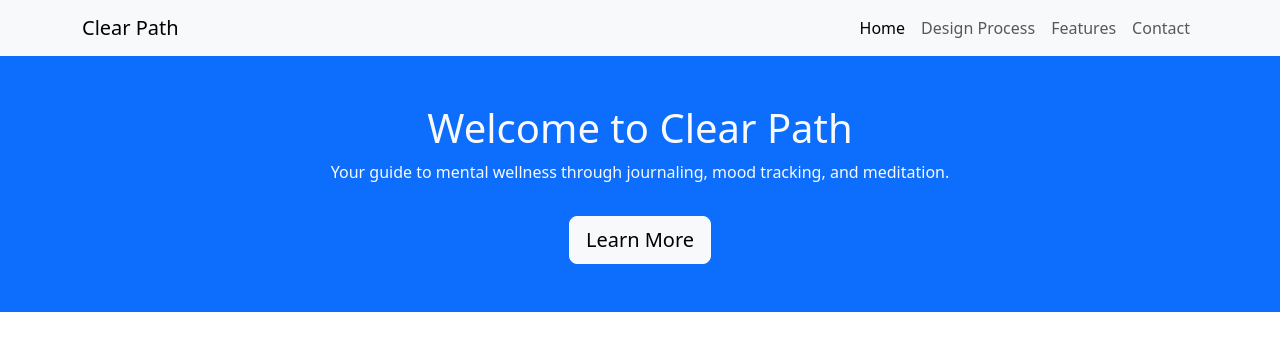
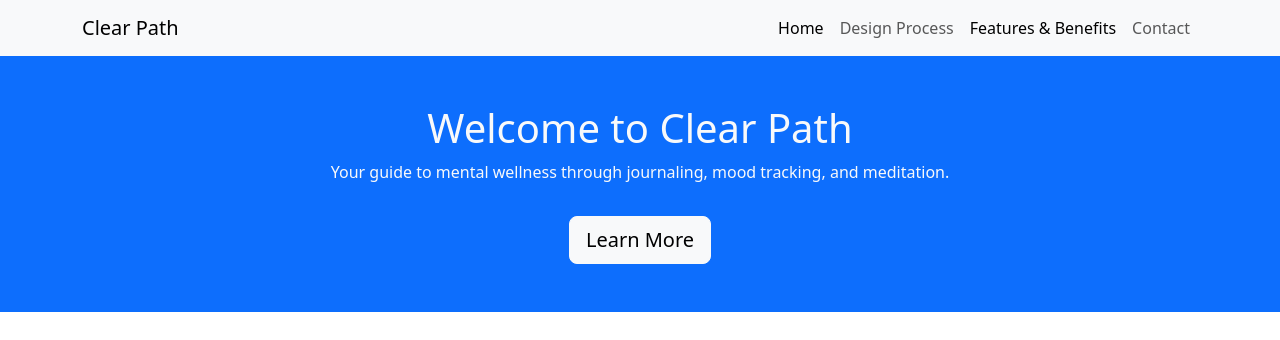
Before and after one commit to Morgueniadt/Web-design-frame-works, a website: page sass/bootstrap/index.html in a window 1280 px wide. Shown: the top 340 px of the page. Drawn offline with nearby package versions, Linux system fonts and the light colour scheme.

Commit message:
fixed features and benefits link

```diff
--- a/sass/bootstrap/index.html
+++ b/sass/bootstrap/index.html
@@ -24,7 +24,7 @@
                         <a class="nav-link" href="design_process.html">Design Process</a>
                     </li>
                     <li class="nav-item">
-                        <a class="nav-link" href="features.html">Features</a>
+                        <a class="nav-link active" href="features_and_benefits.html">Features & Benefits</a>
                     </li>
                     <li class="nav-item">
                         <a class="nav-link" href="contact.html">Contact</a>
```
